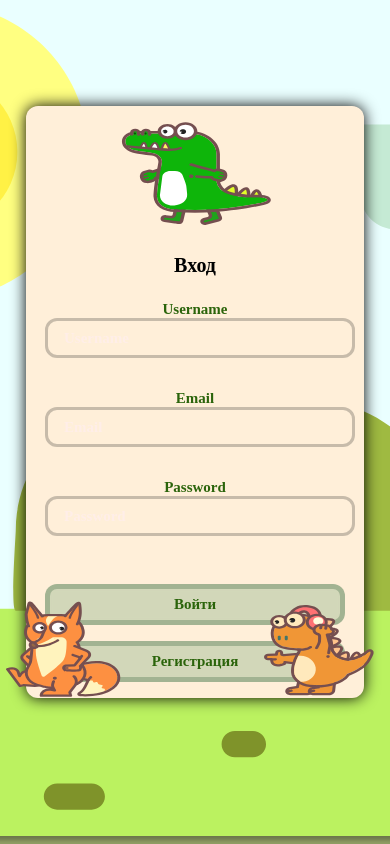
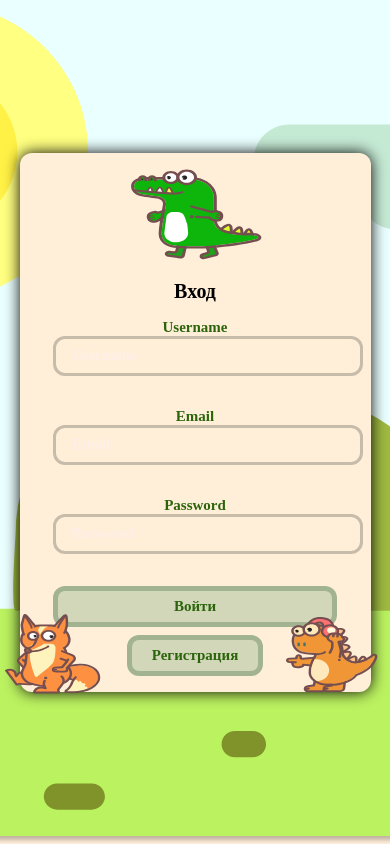
Before and after one commit to AlekseyLexey/crocodile, a React (Vite) app in the folder client/: page /signin in a window 390 px wide. Built offline with nearby package versions, Linux system fonts and the light colour scheme; no server answers; a web font is replaced by a local one.

Commit message:
updated: auth page styles

```diff
--- a/client/src/app/styles/index.scss
+++ b/client/src/app/styles/index.scss
@@ -64,3 +64,13 @@ body {
     object-fit: cover;
   }
 }
+html, body {
+  height: 100%;
+  margin: 0;
+  padding: 0;
+  overflow: hidden;
+}
+
+#root {
+  height: 100%;
+}
--- a/client/src/pages/AuthPage/AuthPage.module.scss
+++ b/client/src/pages/AuthPage/AuthPage.module.scss
@@ -3,57 +3,37 @@
   display: flex;
   flex-direction: column;
   align-items: center;
+  justify-content: center;
   background-color: $background-container;
   box-shadow: $box;
   border-radius: $br;
-  padding: 2rem;
-  margin: 100px auto 160px;
-  min-height: calc(100vh - 260px);
-  width: calc(100% - 820px);
-  max-width: 1200px;
-
-  @media (max-width: 1440px) {
-    width: calc(100% - 600px);
-    margin-left: 300px;
-    margin-right: 300px;
-  }
-
-  @media (max-width: 1200px) {
-    width: calc(100% - 400px);
-    margin-left: 200px;
-    margin-right: 200px;
-  }
-
-  @media (max-width: 992px) {
-    width: calc(100% - 200px);
-    margin-left: 100px;
-    margin-right: 100px;
-  }
+  padding: 1.5rem;
+  margin: 0 auto;
+  width: 90%;
+  max-width: 400px;
+  height: fit-content;
+  min-height: 500px;
 
   @media (max-width: 768px) {
-    width: calc(100% - 52px);
-    margin: 60px 26px 100px;
-    padding: 1.5rem;
+    padding: 1rem;
+    min-height: 450px;
   }
 
   @media (max-width: 480px) {
-    width: calc(100% - 52px);
-    margin: 40px 26px 80px;
-    padding: 1rem;
+    min-height: 400px;
   }
 }
 
-/* Стили для десктопных животных */
 .animalLeft, .animalRight {
   position: absolute;
   bottom: -40px;
   z-index: 2;
-  width: 180px;
-  height: 180px;
+  width: 150px;
+  height: 150px;
 
   @media (max-width: 1200px) {
-    width: 150px;
-    height: 150px;
+    width: 130px;
+    height: 130px;
   }
 
   @media (max-width: 768px) {
@@ -62,22 +42,21 @@
 }
 
 .animalLeft {
-  left: -60px;
+  left: -50px;
 
   @media (max-width: 1200px) {
-    left: -50px;
+    left: -40px;
   }
 }
 
 .animalRight {
-  right: -60px;
+  right: -50px;
 
   @media (max-width: 1200px) {
-    right: -50px;
+    right: -40px;
   }
 }
 
-/* Стили для мобильных животных */
 .mobileAnimalLeft, .mobileAnimalRight {
   display: none;
 
@@ -85,49 +64,47 @@
     display: block;
     position: absolute;
     z-index: 2;
-    width: 140px;
-    height: 140px;
+    width: 120px;
+    height: 120px;
     bottom: -20px;
   }
 
   @media (max-width: 480px) {
-    width: 120px;
-    height: 120px;
+    width: 100px;
+    height: 100px;
     bottom: -15px;
   }
 }
 
 .mobileAnimalLeft {
   @media (max-width: 768px) {
-    left: -30px;
+    left: -25px;
   }
 
   @media (max-width: 480px) {
-    left: -20px;
+    left: -15px;
   }
 }
 
 .mobileAnimalRight {
   @media (max-width: 768px) {
-    right: -30px;
+    right: -25px;
   }
 
   @media (max-width: 480px) {
-    right: -20px;
+    right: -15px;
   }
 }
 
 .logo {
-  width: 208px;
-  height: 140px;
-  margin-bottom: 2rem;
-  position: relative;
-  z-index: 1;
+  width: 180px;
+  height: 120px;
+  margin-bottom: 1.5rem;
 
   @media (max-width: 768px) {
-    width: 160px;
-    height: 108px;
-    margin-bottom: 1.5rem;
+    width: 140px;
+    height: 95px;
+    margin-bottom: 1rem;
   }
 }
 
@@ -137,18 +114,29 @@
   text-align: center;
   position: relative;
   z-index: 1;
+  padding: 0 0.5rem;
 
   h2 {
-    margin-bottom: 2rem;
+    margin-bottom: 1.5rem;
+    font-size: 1.5rem;
 
     @media (max-width: 768px) {
-      margin-bottom: 1.5rem;
+      margin-bottom: 1rem;
       font-size: 1.25rem;
     }
   }
+}
+.form {
+  display: flex;
+  flex-direction: column;
+  gap: 1rem;
 
-  button {
-    margin-top: 1rem;
-    width: 100%;
+  .errorMessage {
+    color: #ff4444;
+    font-size: 0.8rem;
+    margin-top: -0.5rem;
+    margin-bottom: 0.5rem;
+    height: 1rem;
+    display: block;
   }
 }
--- a/client/src/pages/AuthPage/AuthPage.tsx
+++ b/client/src/pages/AuthPage/AuthPage.tsx
@@ -35,6 +35,8 @@ export const AuthPage = () => {
         <Button
           buttonText={isLogin ? "Регистрация" : "Войти в профиль"}
           onClick={() => setIsLogin(!isLogin)}
+
+          style={{ marginTop: '0.5rem' }}
         />
       </div>
     </div>
--- a/client/src/widgets/Wrapper/Wrapper.module.scss
+++ b/client/src/widgets/Wrapper/Wrapper.module.scss
@@ -4,16 +4,15 @@
   justify-content: center;
   align-items: center;
   position: relative;
-  gap: 20px;
   width: 100%;
-  min-height: calc(100vh - 73px); // Вычитаем высоту header
+  height: 100vh;
   margin-top: 73px;
-  background-color: rgba(51, 90, 0, 0.541);
+  padding: 20px;
   background-size: cover;
   background-repeat: no-repeat;
   background-position: center center;
   background-attachment: fixed;
-  overflow-y: auto;
+  overflow: hidden;
 
   &::before {
     content: '';
@@ -27,10 +26,9 @@
     opacity: 0.7;
   }
 
-
   &.authPage {
-    min-height: 100vh;
     margin-top: 0;
+    padding: 20px 0;
 
     &::before {
       top: 0;
--- a/client/src/widgets/Wrapper/Wrapper.tsx
+++ b/client/src/widgets/Wrapper/Wrapper.tsx
@@ -1,4 +1,3 @@
-
 import { useBackground } from "@/app/store/BackgroundContext";
 import styles from "./Wrapper.module.scss";
 
```
